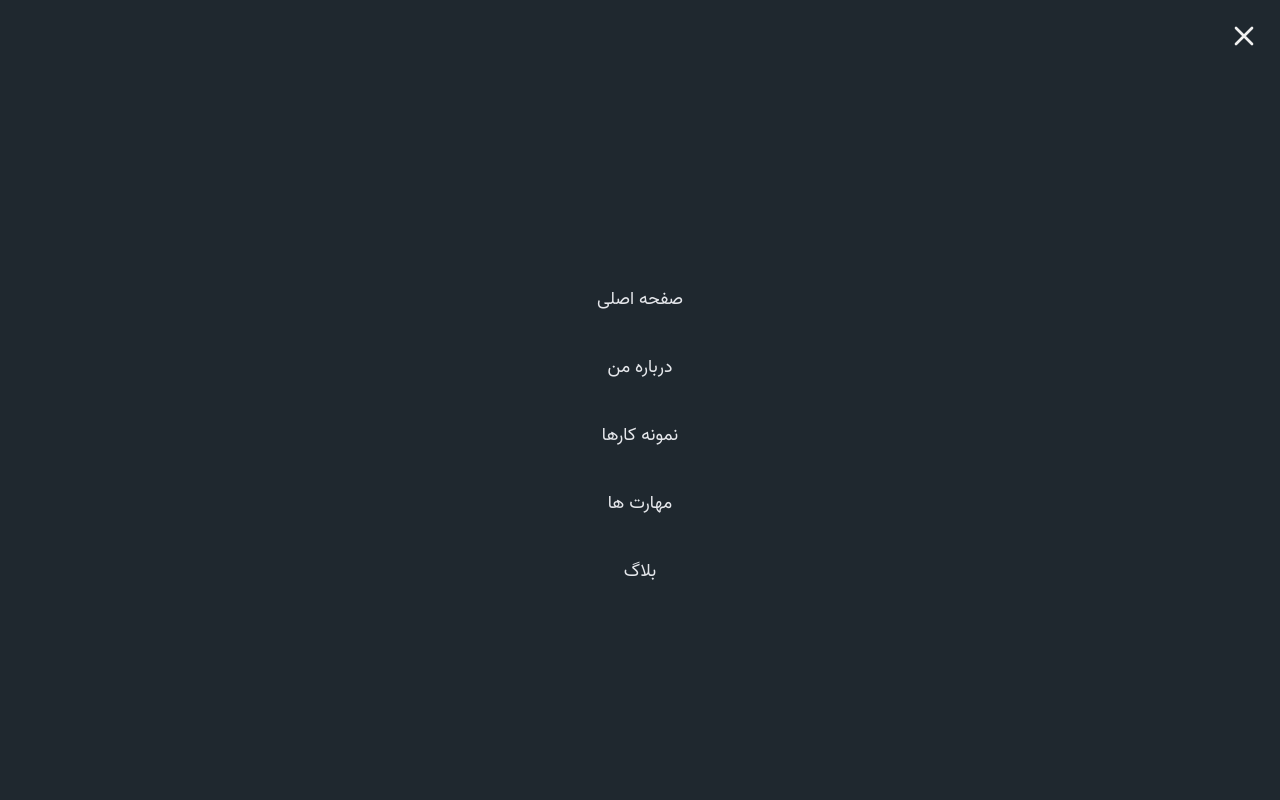
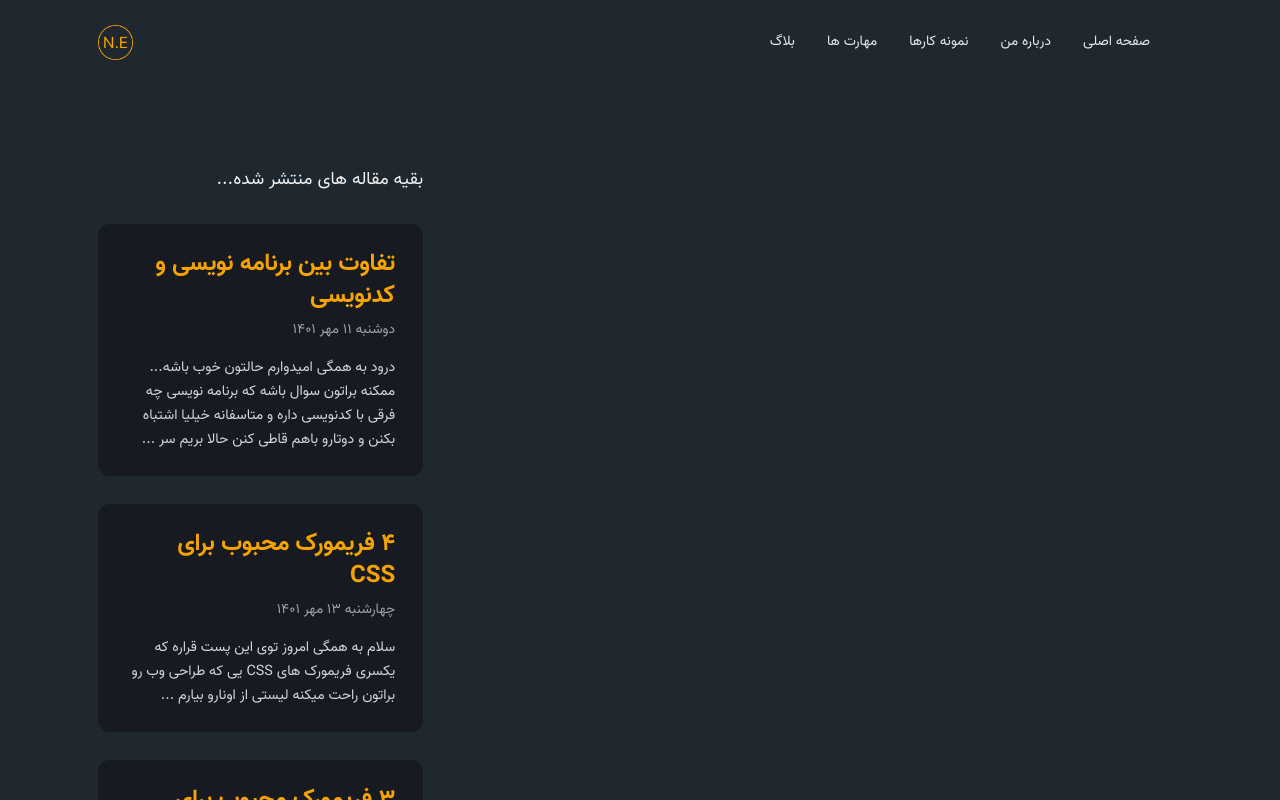
Before and after one commit to nafasebra/nafasebra-portfolio, a Next.js app: page /blog/1 in a window 1280 px wide. Shown: the top 800 px of the page. Built offline with nearby package versions, Linux system fonts and the light colour scheme.

Commit message:
Handle click for sidebar (debugging)

```diff
--- a/src/components/common/Navbar.tsx
+++ b/src/components/common/Navbar.tsx
@@ -26,6 +26,7 @@ function Navbar() {
     [showMenu, setShowMenu]
   );
 
+
   return (
     <>
       <nav
@@ -40,7 +41,7 @@ function Navbar() {
               className="flex md:hidden items-center justify-center text-light"
             >
               <svg
-                className="w-6 h-6"
+                className="w-8 h-8"
                 fill="none"
                 stroke="currentColor"
                 viewBox="0 0 24 24"
@@ -91,7 +92,7 @@ function Navbar() {
                 </Link>
               </li>
             </ul>
-            <Image src="/logo.png" width={30} height={30} />
+            <Image src="/logo.png" width={35} height={35} />
             {/* TODO: i will set light theme later... */}
             {/* <div className="flex items-center">
               <ThemeSwitcher />
--- a/src/components/common/Sidebar.tsx
+++ b/src/components/common/Sidebar.tsx
@@ -8,7 +8,7 @@ type PropType = {
 
 function Sidebar({ show, setClose }: PropType) {
   return (
-    <aside className={`flex flex-col z-30 fixed inset-0 bg-dark-100`}>
+    <aside className={`${show ? "flex" : "hidden"} flex-col z-30 fixed inset-0 bg-dark-100`}>
       <div className="flex items-center jsutify-end">
         <button
           className={`cursor-pointer p-3 m-2 text-light flex items-center justify-center`}
@@ -30,41 +30,40 @@ function Sidebar({ show, setClose }: PropType) {
           </svg>
         </button>
       </div>
-
       <ul
         className={`flex flex-col flex-grow items-center justify-center text-light`}
       >
         <li className="my-2">
           <Link href="#header" passHref>
-            <p className="text-gray-200 text-lg py-3 cursor-pointer relative">
+            <p onClick={setClose} className="text-gray-200 text-lg py-3 cursor-pointer relative">
               صفحه اصلی
             </p>
           </Link>
         </li>
         <li className="my-2">
           <Link href="#about" passHref>
-            <p className="text-gray-200 text-lg py-3 cursor-pointer relative">
+            <p onClick={setClose} className="text-gray-200 text-lg py-3 cursor-pointer relative">
               درباره من
             </p>
           </Link>
         </li>
         <li className="my-2">
           <Link href="#projects" passHref>
-            <p className="text-gray-200 text-lg py-3 cursor-pointer relative">
+            <p onClick={setClose} className="text-gray-200 text-lg py-3 cursor-pointer relative">
               نمونه کارها
             </p>
           </Link>
         </li>
         <li className="my-2">
           <Link href="#skills" passHref>
-            <p className="text-gray-200 text-lg py-3 cursor-pointer relative">
+            <p onClick={setClose} className="text-gray-200 text-lg py-3 cursor-pointer relative">
               مهارت ها
             </p>
           </Link>
         </li>
         <li className="my-2">
           <Link href="#blog" passHref>
-            <p className="text-gray-200 text-lg py-3 cursor-pointer relative">
+            <p onClick={setClose} className="text-gray-200 text-lg py-3 cursor-pointer relative">
               بلاگ
             </p>
           </Link>
```
